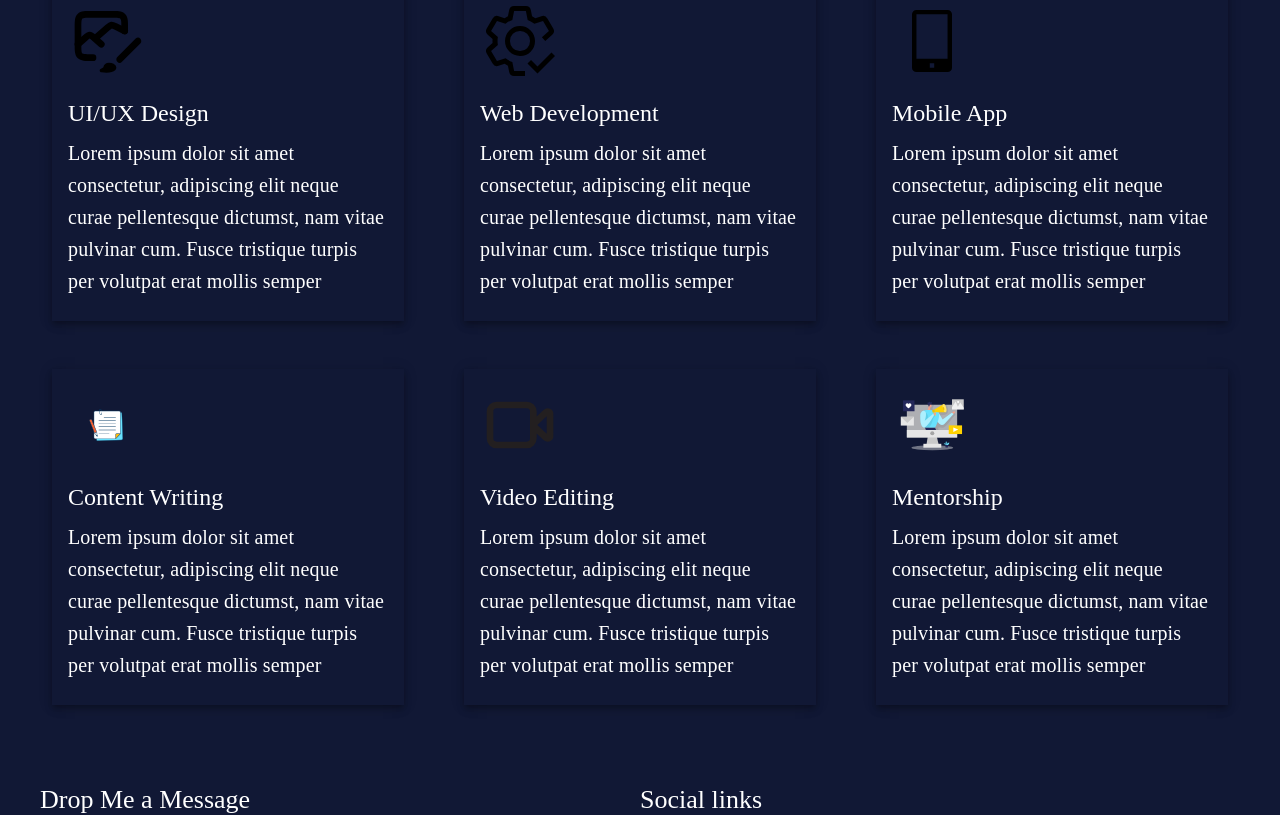
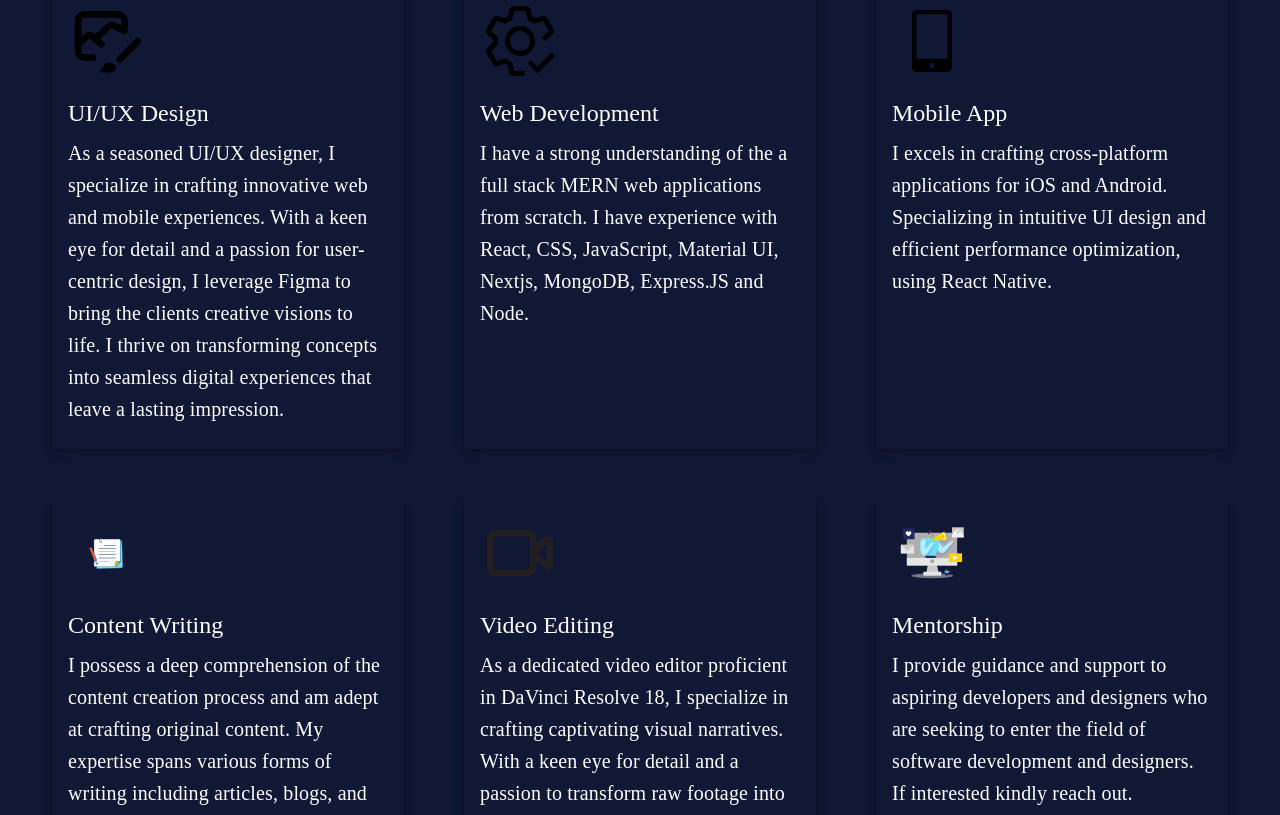
Before and after one commit to Ogalo/my_portifolio, a React (Create React App) app: page / in a window 1280 px wide. Shown: the part 2960-3775 px from the top of the page. Built offline with nearby package versions, Linux system fonts and the light colour scheme.

Commit message:
Add content

```diff
--- a/src/components/Services.tsx
+++ b/src/components/Services.tsx
@@ -30,9 +30,7 @@ const Services = () => {
 
           <Typography variant='h5' fontFamily='karma' pt={2}> UI/UX  Design</Typography>
           <Typography variant='h6' fontFamily='karma' my={1}>
-            Lorem ipsum dolor sit amet consectetur, adipiscing elit neque curae
-            pellentesque dictumst, nam vitae pulvinar cum. Fusce tristique
-            turpis per volutpat erat mollis semper
+          As a seasoned UI/UX designer, I specialize in crafting innovative web and mobile experiences. With a keen eye for detail and a passion for user-centric design, I leverage Figma to bring the clients creative visions to life. I thrive on transforming concepts into seamless digital experiences that leave a lasting impression.
           </Typography>
         </Stack>
         <Stack boxShadow={5} p={2}
@@ -46,9 +44,7 @@ const Services = () => {
 
           <Typography variant='h5' fontFamily='karma' pt={2}> Web Development</Typography>
           <Typography variant='h6' fontFamily='karma' my={1}>
-            Lorem ipsum dolor sit amet consectetur, adipiscing elit neque curae
-            pellentesque dictumst, nam vitae pulvinar cum. Fusce tristique
-            turpis per volutpat erat mollis semper
+          I have a strong understanding of the a full stack MERN web applications from scratch. I have experience with React, CSS, JavaScript, Material UI, Nextjs, MongoDB, Express.JS and Node.
           </Typography>
         </Stack>
         <Stack boxShadow={5} p={2}
@@ -62,9 +58,7 @@ const Services = () => {
 
           <Typography variant='h5' fontFamily='karma' pt={2}> Mobile App</Typography>
           <Typography variant='h6' fontFamily='karma' my={1}>
-            Lorem ipsum dolor sit amet consectetur, adipiscing elit neque curae
-            pellentesque dictumst, nam vitae pulvinar cum. Fusce tristique
-            turpis per volutpat erat mollis semper
+           I excels in crafting cross-platform applications for iOS and Android. Specializing in intuitive UI design and efficient performance optimization, using React Native.
           </Typography>
         </Stack>
         <Stack boxShadow={5} p={2}
@@ -78,9 +72,7 @@ const Services = () => {
 
           <Typography variant='h5' fontFamily='karma' pt={2}> Content Writing</Typography>
           <Typography variant='h6' fontFamily='karma' my={1}>
-            Lorem ipsum dolor sit amet consectetur, adipiscing elit neque curae
-            pellentesque dictumst, nam vitae pulvinar cum. Fusce tristique
-            turpis per volutpat erat mollis semper
+          I possess a deep comprehension of the content creation process and am adept at crafting original content. My expertise spans various forms of writing including articles, blogs, and essays.
           </Typography>
         </Stack>
         <Stack boxShadow={5} p={2}
@@ -94,9 +86,7 @@ const Services = () => {
 
           <Typography variant='h5' fontFamily='karma' pt={2}> Video Editing</Typography>
           <Typography variant='h6' fontFamily='karma' my={1}>
-            Lorem ipsum dolor sit amet consectetur, adipiscing elit neque curae
-            pellentesque dictumst, nam vitae pulvinar cum. Fusce tristique
-            turpis per volutpat erat mollis semper
+          As a dedicated video editor proficient in DaVinci Resolve 18, I specialize in crafting captivating visual narratives. With a keen eye for detail and a passion to transform raw footage into polished masterpieces. My expertise spans various genres, from cinematic shorts to promotional content, ensuring each project exceeds expectations.
           </Typography>
         </Stack>
         <Stack boxShadow={5} p={2}
@@ -110,9 +100,7 @@ const Services = () => {
 
           <Typography variant='h5' fontFamily='karma' pt={2}> Mentorship</Typography>
           <Typography variant='h6' fontFamily='karma' my={1}>
-            Lorem ipsum dolor sit amet consectetur, adipiscing elit neque curae
-            pellentesque dictumst, nam vitae pulvinar cum. Fusce tristique
-            turpis per volutpat erat mollis semper
+          I provide guidance and support to aspiring developers and designers who are seeking to enter the field of software development and designers. If interested kindly reach out.
           </Typography>
         </Stack>
 
```
